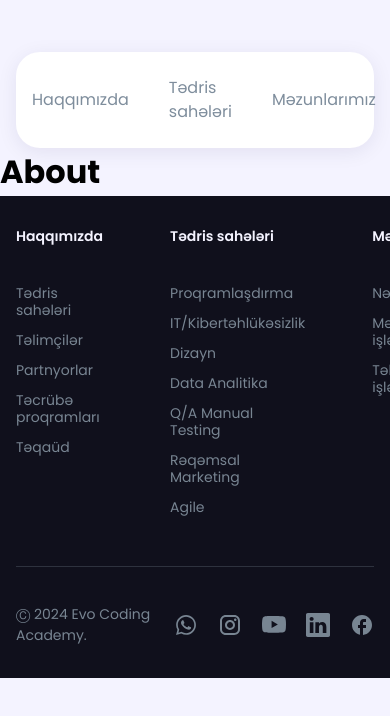
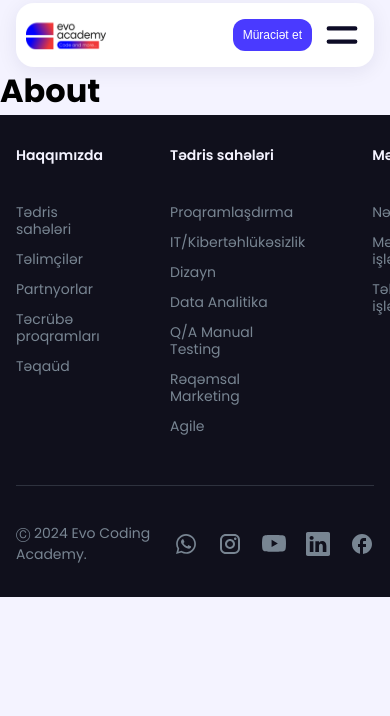
Before and after one commit to gulaism/Evo-Web, a React (Vite) app: page /about in a window 390 px wide. Shown: the top 716 px of the page. Built offline with nearby package versions, Linux system fonts and the light colour scheme.

Commit message:
added: mobile version of header and its application form

```diff
--- a/src/layouts/user/Header/Application.module.scss
+++ b/src/layouts/user/Header/Application.module.scss
@@ -144,6 +144,68 @@
 }
 
 
+// mobile
+@media (max-width: "599px") {
+    .applicationCont {
+        .innerCont {
+            width: 343px;
+            border-radius: 18px;
+            padding: 28px;
+            top: 57px;
+
+
+            .heading {
+                font-size: 16px;
+                margin-bottom: 12px;
+            }
+
+
+            form {
+                gap: 12px;
+                font-size: 12px;
+                line-height: 18px;
+
+
+                .divCont {
+                    input {
+                        height: 42px;
+                        padding: 12px 10px;
+                        font-size: 12px;
+                    }
+
+
+                    input::placeholder {
+                        font-size: 12px;
+                    }
+
+
+                    textarea {
+                        padding: 12px 10px;
+                        font-size: 12px;
+                        height: 93px;
+                    }
+                }
+
+
+                button {
+                    padding: 12px;
+                    font-size: 12px;
+                    line-height: 18px;
+                }
+            }
+        }
+    }
+
+
+    .emailErrorText {
+        font-size: 11px;
+        line-height: 17px;
+        // margin-top: 5px;
+        // margin-bottom: 20px;
+    }
+}
+
+
 // tablet
 @media (min-width: "600px") and (max-width: "1024px") {
     .applicationCont {
--- a/src/layouts/user/Header/Header.module.scss
+++ b/src/layouts/user/Header/Header.module.scss
@@ -149,6 +149,46 @@
 }
 
 
+// mobile
+@media (max-width: 599px) {
+    .headerCont {
+        margin-top: 3px;
+        border-radius: 18px;
+        padding: 10px 10px;
+
+
+        .logoCont {
+            width: 80px;
+            height: 29px;
+        }
+
+
+        .navCont {
+            display: none;
+        }
+
+
+        button {
+            padding: 7px 10px;
+            border-radius: 12px;
+            font-size: 12px;
+            line-height: 18px;
+        }
+
+
+        .tabletCont {
+            display: flex;
+            align-items: center;
+            gap: 8px;
+
+
+            .tabletMenuBar {
+                display: block;
+            }
+        }
+    }
+}
+
 
 // tablet
 @media (min-width: "600px") and (max-width: "1024px") {
```
